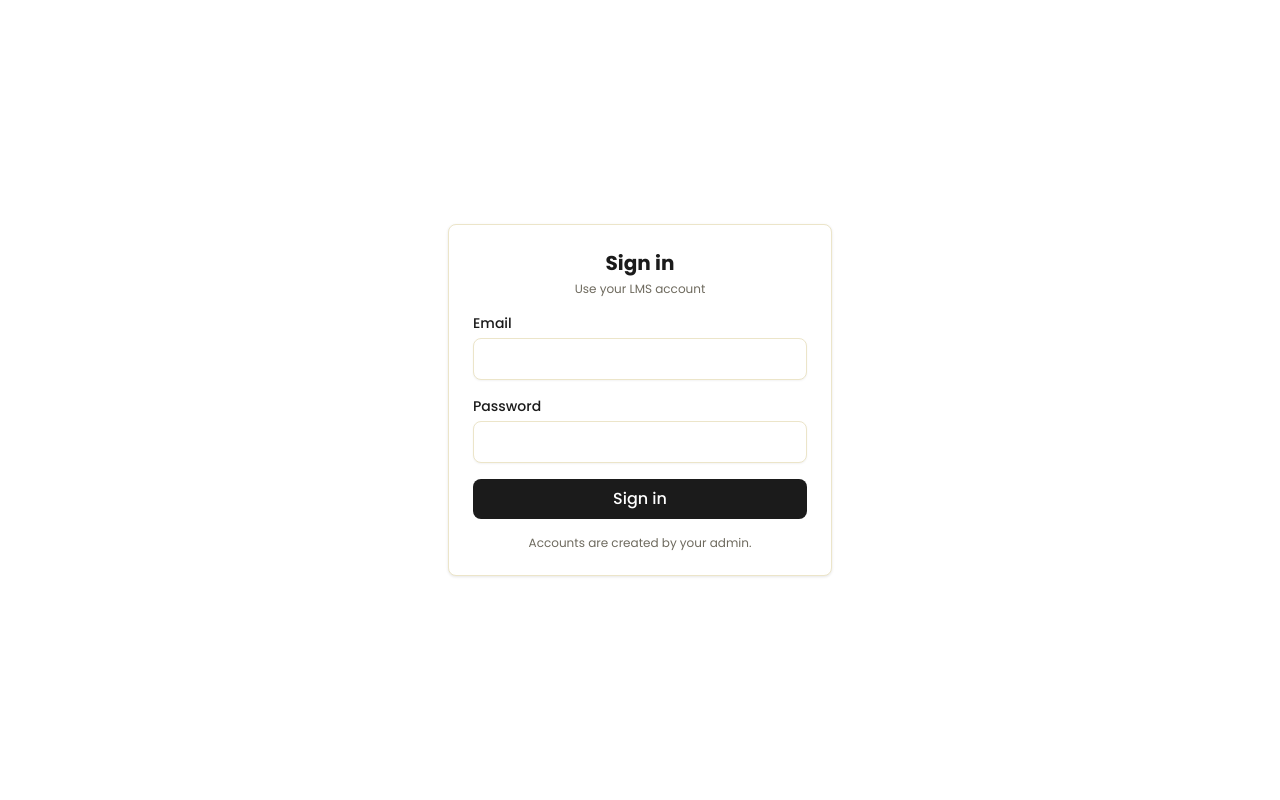
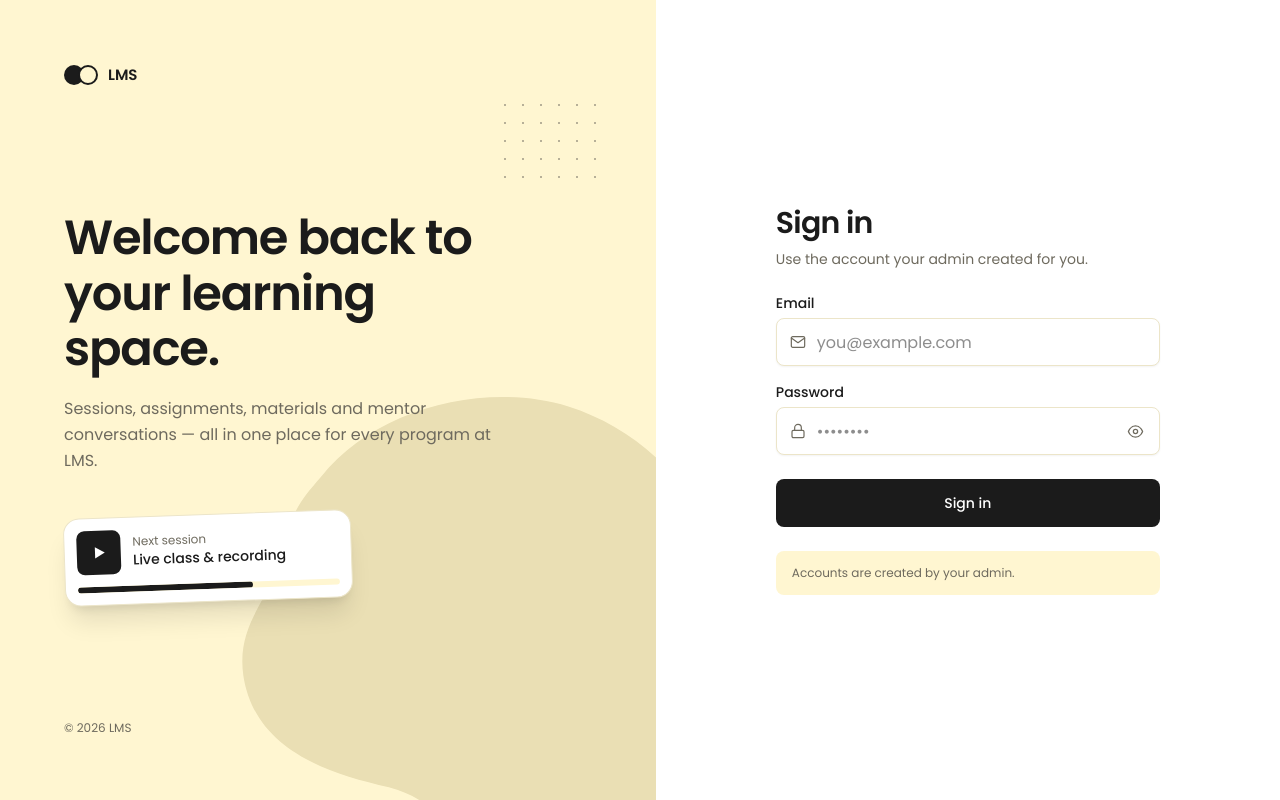
Before and after one commit to spurvancelabs/nibras, a Next.js app: page /login in a window 1280 px wide. Built offline with nearby package versions, Linux system fonts and the light colour scheme; no server answers; the database is empty.

Commit message:
update: login page redesign

```diff
--- a/app/login/LoginForm.tsx
+++ b/app/login/LoginForm.tsx
@@ -1,15 +1,36 @@
+// =============================================================================
+// FILE: app/login/LoginForm.tsx
+// Sign-in screen (client). Split layout: brand panel (desktop) + form.
+// Sign-in logic unchanged: next-auth credentials → /dashboard.
+// =============================================================================
+
 'use client';
 
 import { useState } from 'react';
+import Link from 'next/link';
+import Image from 'next/image';
 import { signIn } from 'next-auth/react';
 import { useRouter } from 'next/navigation';
 
-export default function LoginForm() {
+type Props = {
+  orgName?: string;
+  logo?: string;
+  contactEmail?: string;
+  supportUrl?: string;
+};
+
+export default function LoginForm({
+  orgName = 'Nibras',
+  logo = '',
+  contactEmail = '',
+  supportUrl = '',
+}: Props) {
   const router = useRouter();
   const [email, setEmail] = useState('');
   const [password, setPassword] = useState('');
   const [error, setError] = useState('');
   const [loading, setLoading] = useState(false);
+  const [showPassword, setShowPassword] = useState(false);
 
   async function onSubmit(e: React.FormEvent) {
     e.preventDefault();
@@ -32,54 +53,192 @@ export default function LoginForm() {
     router.refresh();
   }
 
+  const brand = (
+    <Link href="/" className="inline-flex items-center gap-2.5">
+      {logo ? (
+        <Image src={logo} alt={orgName} width={140} height={28} className="h-8 w-auto object-contain" />
+      ) : (
+        <>
+          <span aria-hidden className="flex items-center">
+            <span className="w-5 h-5 rounded-full bg-primary" />
+            <span className="w-5 h-5 -ml-1.5 rounded-full border-2 border-primary bg-hero" />
+          </span>
+          <span className="font-semibold text-[15px]">{orgName}</span>
+        </>
+      )}
+    </Link>
+  );
+
   return (
-    <main className="min-h-screen flex items-center justify-center p-6">
-      <form onSubmit={onSubmit} className="card w-full max-w-sm space-y-4">
-        <div className="text-center space-y-1">
-          <h1 className="text-xl font-bold">Sign in</h1>
-          <p className="text-xs text-muted">Use your LMS account</p>
+    <main className="min-h-screen grid lg:grid-cols-[1.05fr_1fr] bg-bg text-text">
+      {/* ---------------- Brand panel (desktop) ---------------- */}
+      <section className="relative hidden lg:flex flex-col justify-between overflow-hidden bg-hero p-12 xl:p-16">
+        <span
+          aria-hidden
+          className="pointer-events-none absolute right-12 top-24 w-28 h-24 text-muted opacity-50 bg-[radial-gradient(currentColor_1.3px,transparent_1.5px)] [background-size:18px_18px]"
+        />
+        <svg
+          aria-hidden
+          viewBox="0 0 400 400"
+          className="absolute -right-24 bottom-[-6rem] w-[34rem] text-accent"
+        >
+          <path
+            fill="currentColor"
+            d="M83 92c39-50 120-71 182-52 54 17 104 64 109 126 5 55-28 98-37 152-8 47-58 70-108 60-41-8-55-48-96-58C83 309 34 290 26 238c-6-42 25-60 31-98 4-21 11-31 26-48Z"
+          />
+        </svg>
+
+        <div className="relative">{brand}</div>
+
+        <div className="relative max-w-md">
+          <h2 className="text-4xl xl:text-5xl font-semibold leading-[1.15] tracking-tight">
+            Welcome back to your learning space.
+          </h2>
+          <p className="mt-5 text-muted leading-relaxed">
+            Sessions, assignments, materials and mentor conversations — all in one
+            place for every program at {orgName}.
+          </p>
+
+          {/* Mini course card */}
+          <div className="mt-10 w-72 p-3 bg-surface border border-border shadow-xl rotate-[-2deg] rounded-[var(--radius-lg)]">
+            <div className="flex items-center gap-3">
+              <span className="grid place-items-center w-11 h-11 rounded-[var(--radius-md)] bg-primary text-primary-fg">
+                <svg width="18" height="18" viewBox="0 0 24 24" fill="currentColor"><path d="M7 4.5v15l13-7.5z" /></svg>
+              </span>
+              <div className="min-w-0">
+                <p className="text-xs text-muted">Next session</p>
+                <p className="text-sm font-medium truncate">Live class & recording</p>
+              </div>
+            </div>
+            <div className="mt-3 h-1.5 rounded-full bg-hero overflow-hidden">
+              <span className="block h-full w-2/3 rounded-full bg-primary" />
+            </div>
+          </div>
+        </div>
+
+        <p className="relative text-xs text-muted">
+          © {new Date().getFullYear()} {orgName}
+        </p>
+      </section>
+
+      {/* ---------------- Form ---------------- */}
+      <section className="flex flex-col min-h-screen">
+        <div className="flex items-center justify-between px-5 sm:px-8 h-16 lg:hidden bg-hero">
+          {brand}
+          <Link href="/" className="text-sm text-muted hover:text-text transition">
+            Home
+          </Link>
+        </div>
+
+        <div className="flex-1 flex items-center justify-center px-5 py-10 sm:px-8">
+          <form onSubmit={onSubmit} className="w-full max-w-sm space-y-6">
+            <div className="space-y-2">
+              <h1 className="text-3xl font-semibold tracking-tight">Sign in</h1>
+              <p className="text-sm text-muted">Use the account your admin created for you.</p>
             </div>
 
             {error && (
-          <div className="badge-danger w-full justify-center py-2 text-sm">
+              <div
+                role="alert"
+                className="flex items-center gap-2.5 px-3.5 py-3 rounded-[var(--radius-md)] bg-danger/10 text-danger text-sm"
+              >
+                <svg width="16" height="16" viewBox="0 0 24 24" fill="none" stroke="currentColor" strokeWidth="2" strokeLinecap="round" strokeLinejoin="round" className="shrink-0">
+                  <circle cx="12" cy="12" r="10" /><path d="M12 8v4M12 16h.01" />
+                </svg>
                 {error}
               </div>
             )}
 
+            <div className="space-y-4">
               <div>
                 <label className="label" htmlFor="email">Email</label>
+                <div className="relative">
+                  <svg width="16" height="16" viewBox="0 0 24 24" fill="none" stroke="currentColor" strokeWidth="1.8" strokeLinecap="round" strokeLinejoin="round" className="pointer-events-none absolute left-3.5 top-1/2 -translate-y-1/2 text-muted">
+                    <rect x="2" y="4" width="20" height="16" rx="2" /><path d="m22 6-10 7L2 6" />
+                  </svg>
                   <input
                     id="email"
                     type="email"
                     required
                     autoComplete="email"
-            className="input"
+                    placeholder="you@example.com"
+                    className="input h-12 pl-10"
                     value={email}
                     onChange={(e) => setEmail(e.target.value)}
                   />
                 </div>
+              </div>
 
               <div>
                 <label className="label" htmlFor="password">Password</label>
+                <div className="relative">
+                  <svg width="16" height="16" viewBox="0 0 24 24" fill="none" stroke="currentColor" strokeWidth="1.8" strokeLinecap="round" strokeLinejoin="round" className="pointer-events-none absolute left-3.5 top-1/2 -translate-y-1/2 text-muted">
+                    <rect x="3" y="11" width="18" height="11" rx="2" /><path d="M7 11V7a5 5 0 0 1 10 0v4" />
+                  </svg>
                   <input
                     id="password"
-            type="password"
+                    type={showPassword ? 'text' : 'password'}
                     required
                     autoComplete="current-password"
-            className="input"
+                    placeholder="••••••••"
+                    className="input h-12 pl-10 pr-12"
                     value={password}
                     onChange={(e) => setPassword(e.target.value)}
                   />
+                  <button
+                    type="button"
+                    onClick={() => setShowPassword((v) => !v)}
+                    aria-label={showPassword ? 'Hide password' : 'Show password'}
+                    aria-pressed={showPassword}
+                    className="absolute right-1.5 top-1/2 -translate-y-1/2 grid place-items-center w-9 h-9 rounded-[var(--radius-md)] text-muted hover:text-text hover:bg-hero transition"
+                  >
+                    {showPassword ? (
+                      <svg width="17" height="17" viewBox="0 0 24 24" fill="none" stroke="currentColor" strokeWidth="1.8" strokeLinecap="round" strokeLinejoin="round">
+                        <path d="M17.9 17.9A10 10 0 0 1 12 20c-7 0-10-8-10-8a18 18 0 0 1 5.1-6M9.9 4.2A9 9 0 0 1 12 4c7 0 10 8 10 8a18 18 0 0 1-2.2 3.2M14.1 14.1a3 3 0 1 1-4.2-4.2M2 2l20 20" />
+                      </svg>
+                    ) : (
+                      <svg width="17" height="17" viewBox="0 0 24 24" fill="none" stroke="currentColor" strokeWidth="1.8" strokeLinecap="round" strokeLinejoin="round">
+                        <path d="M2 12s3-8 10-8 10 8 10 8-3 8-10 8-10-8-10-8z" /><circle cx="12" cy="12" r="3" />
+                      </svg>
+                    )}
+                  </button>
+                </div>
+              </div>
             </div>
 
-        <button type="submit" disabled={loading} className="btn-primary w-full">
+            <button
+              type="submit"
+              disabled={loading}
+              className="w-full h-12 inline-flex items-center justify-center gap-2 rounded-[var(--radius-md)] bg-primary text-primary-fg text-sm font-medium hover:opacity-90 disabled:opacity-60 disabled:cursor-not-allowed transition"
+            >
+              {loading && (
+                <span className="w-4 h-4 rounded-full border-2 border-primary-fg/30 border-t-primary-fg animate-spin" />
+              )}
               {loading ? 'Signing in…' : 'Sign in'}
             </button>
 
-        <p className="text-center text-xs text-muted">
+            <div className="rounded-[var(--radius-md)] bg-hero px-4 py-3 text-xs text-muted leading-relaxed">
               Accounts are created by your admin.
-        </p>
+              {contactEmail && (
+                <>
+                  {' '}Need access?{' '}
+                  <a href={`mailto:${contactEmail}`} className="font-medium text-text underline underline-offset-2">
+                    {contactEmail}
+                  </a>
+                </>
+              )}
+              {!contactEmail && supportUrl && (
+                <>
+                  {' '}Need help?{' '}
+                  <a href={supportUrl} target="_blank" rel="noopener noreferrer" className="font-medium text-text underline underline-offset-2">
+                    Contact support
+                  </a>
+                </>
+              )}
+            </div>
           </form>
+        </div>
+      </section>
     </main>
   );
 }
--- a/app/login/page.tsx
+++ b/app/login/page.tsx
@@ -1,9 +1,26 @@
+// =============================================================================
+// FILE: app/login/page.tsx
+// Login route. Redirects signed-in users to /dashboard, otherwise renders the
+// form with the org name + logo from Settings.
+// =============================================================================
+
 import { redirect } from 'next/navigation';
 import { auth } from '@/lib/auth';
+import { getSettings } from '@/lib/settings';
 import LoginForm from './LoginForm';
 
 export default async function LoginPage() {
   const session = (await auth()) as { user?: unknown } | null;
   if (session?.user) redirect('/dashboard');
-  return <LoginForm />;
+
+  const s = await getSettings();
+
+  return (
+    <LoginForm
+      orgName={s.orgName || 'Nibras'}
+      logo={s.logo || ''}
+      contactEmail={s.contactEmail || ''}
+      supportUrl={s.supportUrl || ''}
+    />
+  );
 }
```
Lines whose indentation alone changed are shown as unchanged.
